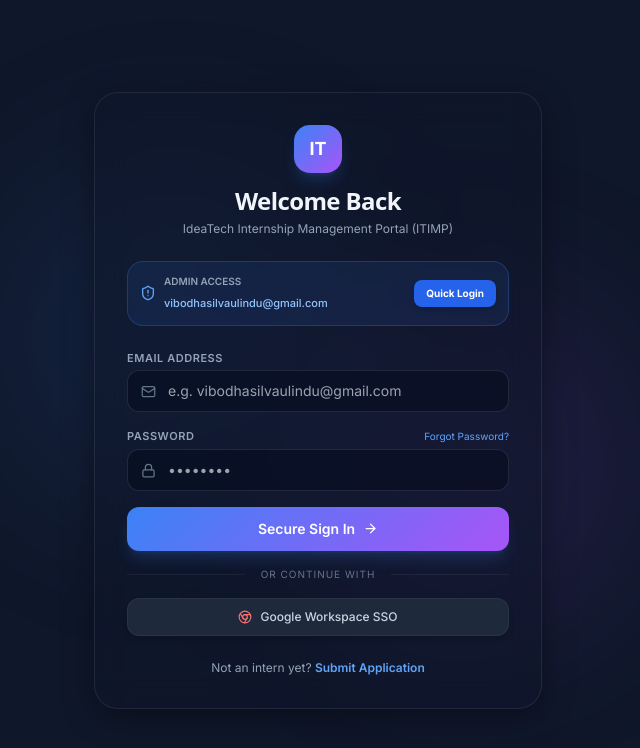
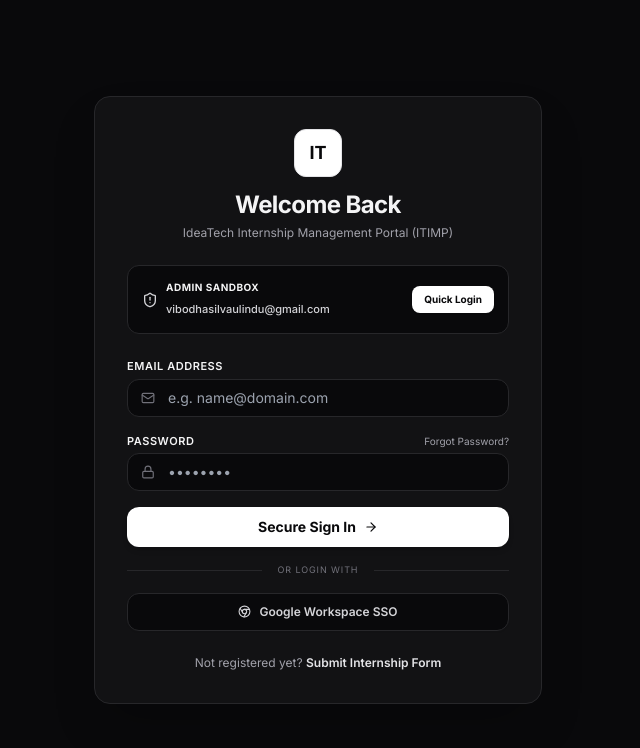
Before and after one commit to UVSHUB/IdeaTech-Internship-Management-Portal, a Next.js app in the folder frontend/: page /login in a window 1280 px wide. Shown: the top 748 px of the page, without its empty margins (322-962 px from the left). Built offline with nearby package versions, Linux system fonts and the light colour scheme.

Commit message:
Redesign portal with minimalist Black & White (Monochrome) theme, neutral zinc grids, and sleek typography

```diff
--- a/frontend/src/app/dashboard/hr/page.tsx
+++ b/frontend/src/app/dashboard/hr/page.tsx
@@ -152,13 +152,13 @@
   }
 
   return (
-    <div className="min-h-screen bg-slate-950 text-slate-100 flex">
+    <div className="min-h-screen bg-zinc-50 dark:bg-[#09090b] text-zinc-900 dark:text-zinc-100 flex">
       <Sidebar />
 
       <main className="flex-1 lg:ml-64 p-8 pt-20 lg:pt-8 space-y-6 overflow-y-auto max-h-screen">
         <div>
           <h1 className="text-3xl font-extrabold tracking-tight">HR Operations Dashboard</h1>
-          <p className="text-sm text-slate-400 mt-1">Manage intern approvals, leaves, warnings, and department stats.</p>
+          <p className="text-sm text-zinc-500 dark:text-zinc-400 mt-1">Manage intern approvals, leaves, warnings, and department stats.</p>
         </div>
 
         {/* Counts Panel Grid */}
--- a/frontend/src/app/dashboard/mentor/page.tsx
+++ b/frontend/src/app/dashboard/mentor/page.tsx
@@ -150,13 +150,13 @@
   }
 
   return (
-    <div className="min-h-screen bg-slate-950 text-slate-100 flex">
+    <div className="min-h-screen bg-zinc-50 dark:bg-[#09090b] text-zinc-900 dark:text-zinc-100 flex">
       <Sidebar />
 
       <main className="flex-1 lg:ml-64 p-8 pt-20 lg:pt-8 space-y-6 overflow-y-auto max-h-screen">
         <div>
           <h1 className="text-3xl font-extrabold tracking-tight">Mentor Workspace</h1>
-          <p className="text-sm text-slate-400 mt-1">Review your interns' daily reports, verify logbook reflections, and schedule sprints.</p>
+          <p className="text-sm text-zinc-500 dark:text-zinc-400 mt-1">Review your interns' daily reports, verify logbook reflections, and schedule sprints.</p>
         </div>
 
         {/* Action Panels */}
--- a/frontend/src/app/dashboard/team-leader/page.tsx
+++ b/frontend/src/app/dashboard/team-leader/page.tsx
@@ -137,13 +137,13 @@
   const getTasksByStatus = (status: string) => tasks.filter(t => t.status === status);
 
   return (
-    <div className="min-h-screen bg-slate-950 text-slate-100 flex">
+    <div className="min-h-screen bg-zinc-50 dark:bg-[#09090b] text-zinc-900 dark:text-zinc-100 flex">
       <Sidebar />
 
       <main className="flex-1 lg:ml-64 p-8 pt-20 lg:pt-8 space-y-6 overflow-y-auto max-h-screen">
         <div>
           <h1 className="text-3xl font-extrabold tracking-tight">Team Lead Workspace</h1>
-          <p className="text-sm text-slate-400 mt-1">Manage active development projects, schedule tasks, and approve completed milestones.</p>
+          <p className="text-sm text-zinc-500 dark:text-zinc-400 mt-1">Manage active development projects, schedule tasks, and approve completed milestones.</p>
         </div>
 
         {/* Task Dashboard Column Grid */}
--- a/frontend/src/app/globals.css
+++ b/frontend/src/app/globals.css
@@ -4,61 +4,53 @@
 
 @layer base {
   body {
-    @apply transition-colors duration-300 bg-slate-50 text-slate-900 dark:bg-slate-950 dark:text-slate-50 font-sans antialiased;
+    @apply transition-colors duration-300 bg-white text-zinc-900 dark:bg-[#09090b] dark:text-zinc-50 font-sans antialiased;
   }
 }
 
-/* Glassmorphism custom classes */
+/* Minimalist Modern Cards & Panels */
 .glass-panel {
-  background: rgba(255, 255, 255, 0.45);
-  backdrop-filter: blur(16px);
-  -webkit-backdrop-filter: blur(16px);
-  border: 1px solid rgba(255, 255, 255, 0.25);
-  box-shadow: 0 8px 32px 0 rgba(31, 38, 135, 0.08);
+  background: #ffffff;
+  border: 1px solid #e4e4e7;
+  box-shadow: 0 1px 3px 0 rgba(0, 0, 0, 0.05);
 }
 
 .dark .glass-panel {
-  background: rgba(15, 23, 42, 0.55);
-  backdrop-filter: blur(16px);
-  -webkit-backdrop-filter: blur(16px);
-  border: 1px solid rgba(255, 255, 255, 0.08);
-  box-shadow: 0 8px 32px 0 rgba(0, 0, 0, 0.37);
+  background: #09090b;
+  border: 1px solid #27272a;
+  box-shadow: 0 4px 30px 0 rgba(0, 0, 0, 0.4);
 }
 
 .glass-card {
-  background: rgba(255, 255, 255, 0.45);
-  backdrop-filter: blur(12px);
-  -webkit-backdrop-filter: blur(12px);
-  border: 1px solid rgba(255, 255, 255, 0.2);
-  box-shadow: 0 4px 20px 0 rgba(31, 38, 135, 0.05);
-  transition: all 0.3s cubic-bezier(0.4, 0, 0.2, 1);
+  background: #ffffff;
+  border: 1px solid #e4e4e7;
+  box-shadow: 0 1px 2px 0 rgba(0, 0, 0, 0.05);
+  transition: all 0.2s cubic-bezier(0.4, 0, 0.2, 1);
 }
 
 .dark .glass-card {
-  background: rgba(30, 41, 59, 0.45);
-  backdrop-filter: blur(12px);
-  -webkit-backdrop-filter: blur(12px);
-  border: 1px solid rgba(255, 255, 255, 0.05);
-  box-shadow: 0 4px 20px 0 rgba(0, 0, 0, 0.2);
-  transition: all 0.3s cubic-bezier(0.4, 0, 0.2, 1);
+  background: #09090b;
+  border: 1px solid #27272a;
+  box-shadow: 0 2px 8px 0 rgba(0, 0, 0, 0.3);
+  transition: all 0.2s cubic-bezier(0.4, 0, 0.2, 1);
 }
 
 .glass-card-hover:hover {
-  transform: translateY(-4px);
-  box-shadow: 0 12px 30px 0 rgba(59, 130, 246, 0.15);
-  border-color: rgba(59, 130, 246, 0.3);
+  transform: translateY(-2px);
+  border-color: #18181b;
+  box-shadow: 0 4px 12px 0 rgba(0, 0, 0, 0.08);
 }
 
 .dark .glass-card-hover:hover {
-  transform: translateY(-4px);
-  box-shadow: 0 12px 30px 0 rgba(168, 85, 247, 0.25);
-  border-color: rgba(168, 85, 247, 0.3);
+  transform: translateY(-2px);
+  border-color: #f4f4f5;
+  box-shadow: 0 4px 16px 0 rgba(0, 0, 0, 0.6);
 }
 
-/* Scrollbars custom styling */
+/* Monochrome Custom Scrollbars */
 ::-webkit-scrollbar {
-  width: 6px;
-  height: 6px;
+  width: 5px;
+  height: 5px;
 }
 
 ::-webkit-scrollbar-track {
@@ -66,33 +58,32 @@
 }
 
 ::-webkit-scrollbar-thumb {
-  background: rgba(148, 163, 184, 0.3);
+  background: #d4d4d8;
   border-radius: 9999px;
 }
 
 .dark ::-webkit-scrollbar-thumb {
-  background: rgba(71, 85, 105, 0.4);
+  background: #27272a;
 }
 
 ::-webkit-scrollbar-thumb:hover {
-  background: rgba(148, 163, 184, 0.5);
+  background: #a1a1aa;
 }
 
-/* Glow gradient highlights */
-.glow-spot-blue {
+.dark ::-webkit-scrollbar-thumb:hover {
+  background: #3f3f46;
+}
+
+/* Redefined Clean Gray Glow highlights */
+.glow-spot-blue, .glow-spot-purple {
   position: absolute;
-  width: 300px;
-  height: 300px;
-  background: radial-gradient(circle, rgba(59, 130, 246, 0.15) 0%, transparent 70%);
-  filter: blur(40px);
+  width: 400px;
+  height: 400px;
+  background: radial-gradient(circle, rgba(24, 24, 27, 0.04) 0%, transparent 70%);
+  filter: blur(60px);
   pointer-events: none;
 }
 
-.glow-spot-purple {
-  position: absolute;
-  width: 300px;
-  height: 300px;
-  background: radial-gradient(circle, rgba(168, 85, 247, 0.15) 0%, transparent 70%);
-  filter: blur(40px);
-  pointer-events: none;
+.dark .glow-spot-blue, .dark .glow-spot-purple {
+  background: radial-gradient(circle, rgba(255, 255, 255, 0.015) 0%, transparent 70%);
 }
--- a/frontend/src/app/login/page.tsx
+++ b/frontend/src/app/login/page.tsx
@@ -96,84 +96,80 @@
   };
 
   return (
-    <div className="min-h-screen flex items-center justify-center p-4 relative overflow-hidden bg-slate-900 text-slate-100">
-      {/* Background glow animations */}
-      <div className="absolute top-[20%] left-[25%] w-[350px] h-[350px] rounded-full bg-blue-500/10 filter blur-[80px]" />
-      <div className="absolute bottom-[20%] right-[25%] w-[350px] h-[350px] rounded-full bg-purple-500/10 filter blur-[80px]" />
-
+    <div className="min-h-screen flex items-center justify-center p-4 bg-zinc-950 text-zinc-100 relative">
       <motion.div
-        initial={{ opacity: 0, y: 20 }}
+        initial={{ opacity: 0, y: 15 }}
         animate={{ opacity: 1, y: 0 }}
-        transition={{ duration: 0.5 }}
-        className="w-full max-w-md rounded-3xl border border-white/10 p-8 glass-panel shadow-2xl relative z-10"
+        transition={{ duration: 0.4 }}
+        className="w-full max-w-md rounded-2xl border border-zinc-800 p-8 bg-zinc-900/60 shadow-2xl relative z-10"
       >
         <div className="text-center mb-6">
-          <div className="inline-flex items-center justify-center w-12 h-12 rounded-2xl bg-theme-gradient mb-3 shadow-lg shadow-blue-500/20 text-white font-bold text-lg">
+          <div className="inline-flex items-center justify-center w-12 h-12 rounded-xl bg-white text-zinc-950 mb-3 font-bold text-lg border border-zinc-200">
             IT
           </div>
-          <h1 className="text-2xl font-bold tracking-tight font-sans">Welcome Back</h1>
-          <p className="text-xs text-slate-400 mt-1">IdeaTech Internship Management Portal (ITIMP)</p>
+          <h1 className="text-2xl font-bold tracking-tight">Welcome Back</h1>
+          <p className="text-xs text-zinc-400 mt-1">IdeaTech Internship Management Portal (ITIMP)</p>
         </div>
 
         {/* Admin Quick Login Pill */}
-        <div className="mb-6 p-3 rounded-2xl bg-blue-500/10 border border-blue-500/25 flex justify-between items-center">
+        <div className="mb-6 p-3.5 rounded-xl bg-zinc-950 border border-zinc-800 flex justify-between items-center">
           <div className="flex items-center space-x-2">
-            <ShieldAlert size={16} className="text-blue-400" />
+            <ShieldAlert size={16} className="text-zinc-300" />
             <div className="text-left">
-              <span className="text-[10px] text-slate-400 block font-semibold uppercase">Admin Access</span>
-              <span className="text-[11px] text-blue-300 font-medium">vibodhasilvaulindu@gmail.com</span>
+              <span className="text-[10px] text-zinc-550 block font-bold uppercase tracking-wider">Admin Sandbox</span>
+              <span className="text-[11px] text-zinc-300 font-medium">vibodhasilvaulindu@gmail.com</span>
             </div>
           </div>
           <button
             type="button"
             onClick={handleAdminQuickLogin}
-            className="px-3 py-1.5 rounded-lg bg-blue-600 hover:bg-blue-700 text-white text-[10px] font-bold transition-all shadow-md"
+            className="px-3 py-1.5 rounded-lg bg-white text-zinc-950 hover:bg-zinc-200 text-[10px] font-bold transition-colors shadow-sm"
           >
             Quick Login
           </button>
         </div>
 
         {error && (
-          <div className="p-3 mb-4 rounded-xl bg-red-500/10 border border-red-500/30 text-red-400 text-xs text-center leading-relaxed">
+          <div className="p-3 mb-4 rounded-xl bg-zinc-950 border border-zinc-800 text-zinc-300 text-xs text-center leading-relaxed">
             {error}
           </div>
         )}
 
         <form onSubmit={handleSubmit} className="space-y-4">
           <div>
-            <label className="block text-[11px] text-slate-400 mb-1 font-semibold tracking-wider">EMAIL ADDRESS</label>
+            <label className="block text-[11px] text-zinc-450 mb-1 font-semibold tracking-wider">EMAIL ADDRESS</label>
             <div className="relative">
-              <Mail className="absolute left-3.5 top-3.5 text-slate-500" size={15} />
+              <Mail className="absolute left-3.5 top-3 text-zinc-500" size={14} />
               <input
                 type="email"
                 required
                 value={email}
                 onChange={(e) => setEmail(e.target.value)}
-                className="w-full bg-slate-950/40 border border-white/10 rounded-xl pl-10 pr-4 py-2.5 text-sm focus:outline-none focus:border-blue-500 transition-colors"
-                placeholder="e.g. vibodhasilvaulindu@gmail.com"
+                className="w-full bg-zinc-950 border border-zinc-800 rounded-xl pl-10 pr-4 py-2 text-sm focus:outline-none focus:border-zinc-500 transition-colors"
+                placeholder="e.g. name@domain.com"
               />
             </div>
           </div>
 
           <div>
             <div className="flex justify-between items-center mb-1">
-              <label className="block text-[11px] text-slate-400 font-semibold tracking-wider">PASSWORD</label>
+              <label className="block text-[11px] text-zinc-450 font-semibold tracking-wider">PASSWORD</label>
               <button
                 type="button"
                 onClick={() => setError('Use your seeded password (e.g. Ulindu_2004 for admin, password123 for others).')}
-                className="text-[10px] text-blue-400 hover:underline"
+                className="text-[10px] text-zinc-400 hover:underline"
               >
                 Forgot Password?
               </button>
             </div>
             <div className="relative">
-              <Lock className="absolute left-3.5 top-3.5 text-slate-500" size={15} />
+              <Lock className="absolute left-3.5 top-3 text-zinc-500" size={14} />
               <input
                 type="password"
                 required
                 value={password}
                 onChange={(e) => setPassword(e.target.value)}
-                className="w-full bg-slate-950/40 border border-white/10 rounded-xl pl-10 pr-4 py-2.5 text-sm focus:outline-none focus:border-blue-500 transition-colors"
+                className="w-full bg-zinc-950 border border-zinc-800 rounded-xl pl-10 pr-4 py-2 text-sm focus:outline-none focus:border-zinc-500 transition-colors"
                 placeholder="••••••••"
               />
             </div>
@@ -183,37 +179,37 @@
             type="submit"
             id="login-submit-btn"
             disabled={loading}
-            className="w-full flex items-center justify-center space-x-2 py-3 rounded-xl bg-theme-gradient text-white font-semibold text-sm hover:opacity-90 transition-opacity shadow-lg shadow-blue-500/20 mt-6"
+            className="w-full flex items-center justify-center space-x-2 py-2.5 rounded-xl bg-white hover:bg-zinc-200 text-zinc-950 font-bold text-sm transition-colors mt-6 shadow-md shadow-black/10"
           >
             {loading ? <span>Authenticating Session...</span> : (
               <>
                 <span>Secure Sign In</span>
-                <ArrowRight size={15} />
+                <ArrowRight size={14} />
               </>
             )}
           </button>
         </form>
 
         <div className="relative flex py-4 items-center">
-          <div className="flex-grow border-t border-white/5"></div>
-          <span className="flex-shrink mx-4 text-[10px] text-slate-500 uppercase tracking-widest">or continue with</span>
-          <div className="flex-grow border-t border-white/5"></div>
+          <div className="flex-grow border-t border-zinc-800"></div>
+          <span className="flex-shrink mx-4 text-[9px] text-zinc-500 uppercase tracking-widest">or login with</span>
+          <div className="flex-grow border-t border-zinc-800"></div>
         </div>
 
-        {/* Google OAuth trigger */}
+        {/* Google OAuth Simulation trigger */}
         <button
           type="button"
           onClick={() => setGoogleModalOpen(true)}
-          className="w-full flex items-center justify-center space-x-2 py-2.5 rounded-xl bg-slate-800 hover:bg-slate-750 text-slate-300 font-medium text-xs transition-colors border border-white/5 shadow-md"
+          className="w-full flex items-center justify-center space-x-2 py-2.5 rounded-xl bg-zinc-950 hover:bg-zinc-900 text-zinc-300 font-semibold text-xs transition-colors border border-zinc-800 shadow-sm"
         >
-          <Chrome size={14} className="text-red-400" />
+          <Chrome size={13} className="text-zinc-300" />
           <span>Google Workspace SSO</span>
         </button>
 
-        <div className="text-center mt-6 text-xs text-slate-400">
-          Not an intern yet?{' '}
-          <button onClick={() => router.push('/apply')} className="text-blue-400 font-semibold hover:underline">
-            Submit Application
+        <div className="text-center mt-6 text-xs text-zinc-400">
+          Not registered yet?{' '}
+          <button onClick={() => router.push('/apply')} className="text-zinc-200 font-semibold hover:underline">
+            Submit Internship Form
           </button>
         </div>
       </motion.div>
@@ -221,31 +217,31 @@
       {/* Google Login Simulator Modal */}
       <AnimatePresence>
         {googleModalOpen && (
-          <div className="fixed inset-0 flex items-center justify-center bg-black/60 backdrop-blur-sm z-50 p-4">
+          <div className="fixed inset-0 flex items-center justify-center bg-black/70 backdrop-blur-xs z-50 p-4 animate-fade-in">
             <motion.div
-              initial={{ scale: 0.9, opacity: 0 }}
+              initial={{ scale: 0.95, opacity: 0 }}
               animate={{ scale: 1, opacity: 1 }}
-              exit={{ scale: 0.9, opacity: 0 }}
-              className="w-full max-w-sm rounded-3xl border border-white/10 p-6 bg-slate-900 shadow-2xl space-y-4"
+              exit={{ scale: 0.95, opacity: 0 }}
+              className="w-full max-w-sm rounded-2xl border border-zinc-800 p-6 bg-zinc-900 shadow-2xl space-y-4"
             >
               <div className="text-center">
-                <Chrome size={32} className="text-red-400 mx-auto mb-2" />
-                <h3 className="text-base font-bold text-white">Sign in with Google</h3>
-                <p className="text-xs text-slate-400 leading-relaxed px-4">
-                  Provide your Google Gmail address. Google SSO checks if this address was registered via form application.
+                <Chrome size={28} className="text-zinc-300 mx-auto mb-2" />
+                <h3 className="text-base font-bold text-zinc-100">Sign in with Google</h3>
+                <p className="text-xs text-zinc-400 leading-normal px-2 mt-1">
+                  Enter your pre-registered Google email. SSO will query the database to issue your session token.
                 </p>
               </div>
 
               <form onSubmit={handleGoogleSubmit} className="space-y-3">
                 <div>
-                  <label className="block text-[10px] text-slate-500 mb-0.5">GOOGLE EMAIL</label>
+                  <label className="block text-[10px] text-zinc-550 mb-1">GOOGLE EMAIL</label>
                   <input
                     type="email"
                     required
                     value={googleEmail}
                     onChange={(e) => setGoogleEmail(e.target.value)}
-                    className="w-full bg-slate-950 border border-white/10 rounded-xl px-3.5 py-2 text-xs focus:outline-none focus:border-blue-500"
-                    placeholder="e.g. candidate@gmail.com"
+                    className="w-full bg-zinc-950 border border-zinc-800 rounded-xl px-3.5 py-2 text-xs text-zinc-350 focus:outline-none focus:border-zinc-500"
+                    placeholder="e.g. name@gmail.com"
                   />
                 </div>
 
@@ -253,16 +249,16 @@
                   <button
                     type="button"
                     onClick={() => setGoogleModalOpen(false)}
-                    className="flex-1 py-2 rounded-xl bg-slate-800 text-slate-400 text-xs font-semibold hover:bg-slate-750"
+                    className="flex-1 py-2 rounded-xl bg-zinc-950 text-zinc-400 text-xs font-semibold hover:bg-zinc-900 border border-zinc-800"
                   >
                     Cancel
                   </button>
                   <button
                     type="submit"
                     disabled={googleLoading}
-                    className="flex-1 py-2 rounded-xl bg-red-600 hover:bg-red-700 text-white text-xs font-semibold shadow-md shadow-red-500/10"
+                    className="flex-1 py-2 rounded-xl bg-white hover:bg-zinc-200 text-zinc-950 text-xs font-semibold shadow-md"
                   >
-                    {googleLoading ? 'Signing In...' : 'Verify Gmail'}
+                    {googleLoading ? 'Verifying...' : 'Verify SSO'}
                   </button>
                 </div>
               </form>
--- a/frontend/src/app/page.tsx
+++ b/frontend/src/app/page.tsx
@@ -19,10 +19,10 @@
   }, [user, loading, router]);
 
   return (
-    <div className="min-h-screen flex items-center justify-center bg-slate-950 text-slate-100">
+    <div className="min-h-screen flex items-center justify-center bg-zinc-950 text-zinc-100">
       <div className="text-center space-y-4">
-        <div className="w-10 h-10 border-4 border-blue-500 border-t-transparent rounded-full animate-spin mx-auto"></div>
-        <p className="text-sm text-slate-400 tracking-wider">Securing session connection...</p>
+        <div className="w-10 h-10 border-4 border-white border-t-transparent rounded-full animate-spin mx-auto"></div>
+        <p className="text-sm text-zinc-400 tracking-wider">Securing session connection...</p>
       </div>
     </div>
   );
--- a/frontend/src/components/Sidebar.tsx
+++ b/frontend/src/components/Sidebar.tsx
@@ -171,7 +171,7 @@
                 <p className="text-xs font-semibold text-slate-800 dark:text-slate-200 truncate">
                   {user.firstName} {user.lastName}
                 </p>
-                <p className="text-[9px] font-bold text-blue-500 dark:text-purple-400 uppercase tracking-widest truncate">
+                <p className="text-[9px] font-bold text-zinc-500 dark:text-zinc-450 uppercase tracking-widest truncate">
                   {user.role.replace('_', ' ')}
                 </p>
               </div>
```
Also changed, not shown: frontend/src/app/dashboard/admin/page.tsx (+26 -26 lines), frontend/src/app/dashboard/intern/page.tsx (+17 -17 lines), frontend/tailwind.config.js (+6 -26 lines).
